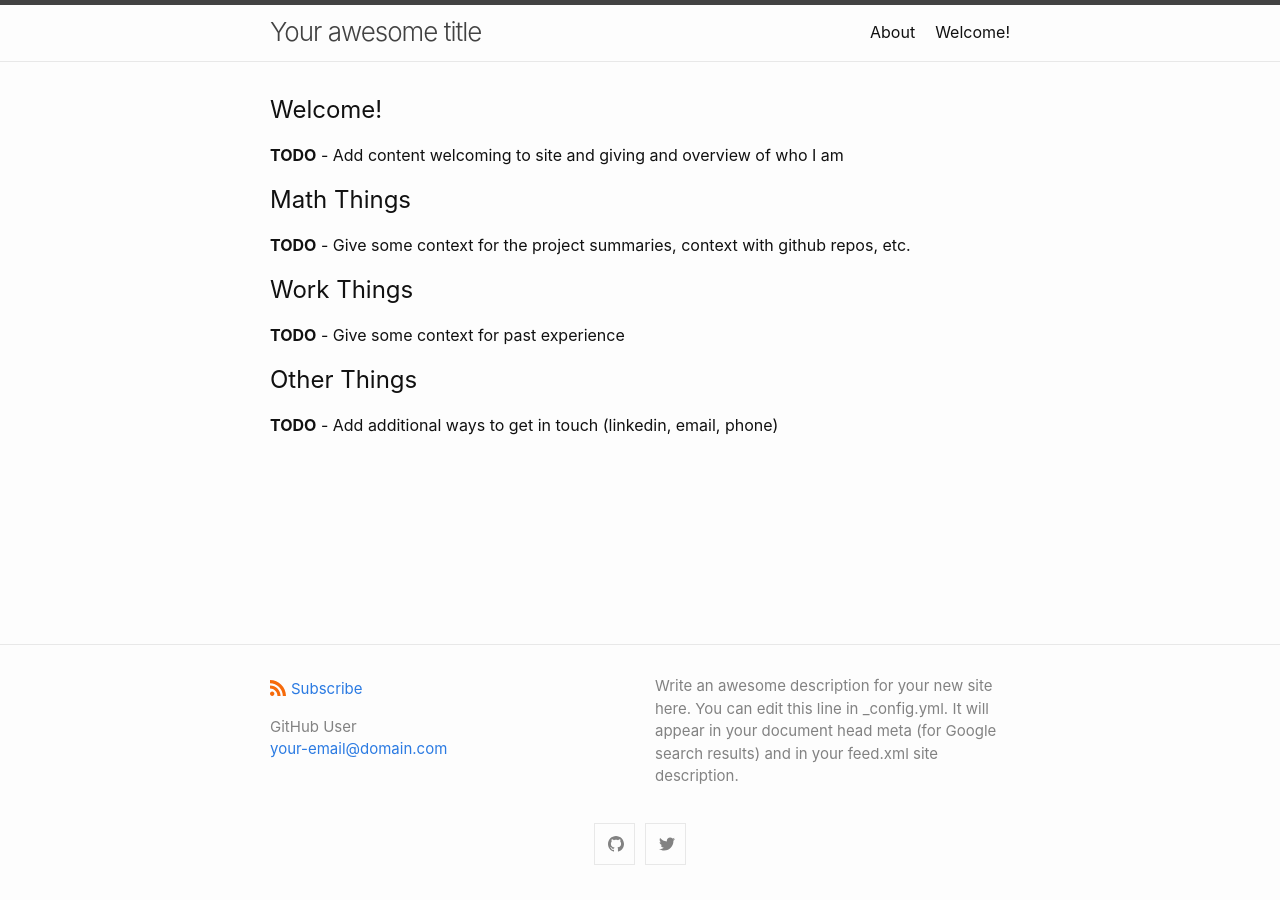
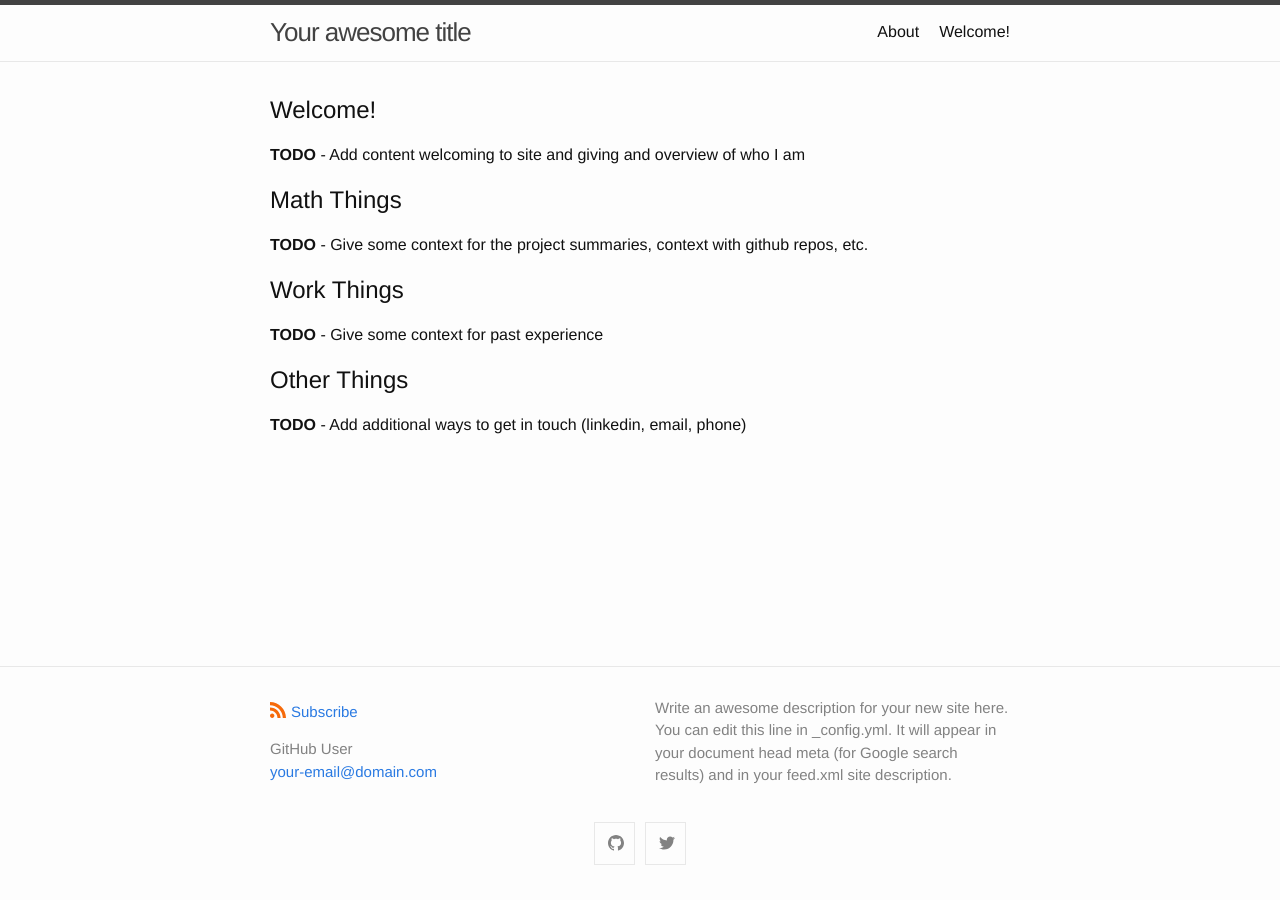
Before and after one commit to astaylor92/astaylor92.github.io, a Jekyll site: the page built from docs/index.markdown, in a window 1280 px wide. Built offline with Jekyll 4.4.1, drawn with Linux system fonts in a browser that asks for light colours; our own code applies the rules of GitHub Pages for plain Markdown files.

Commit message:
Update initialize.scss

```diff
--- a/docs/_sass/minima/initialize.scss
+++ b/docs/_sass/minima/initialize.scss
@@ -2,7 +2,7 @@
 
 // Define defaults for each variable.
 
-$base-font-family: -apple-system, system-ui, BlinkMacSystemFont, "Segoe UI", "Segoe UI Emoji", "Segoe UI Symbol", "Apple Color Emoji", Roboto, Helvetica, Arial, sans-serif !default;
+$base-font-family: Helvetica, !default;
 $code-font-family: "Menlo", "Inconsolata", "Consolas", "Roboto Mono", "Ubuntu Mono", "Liberation Mono", "Courier New", monospace;
 $base-font-size:   16px !default;
 $base-font-weight: 400 !default;
```
